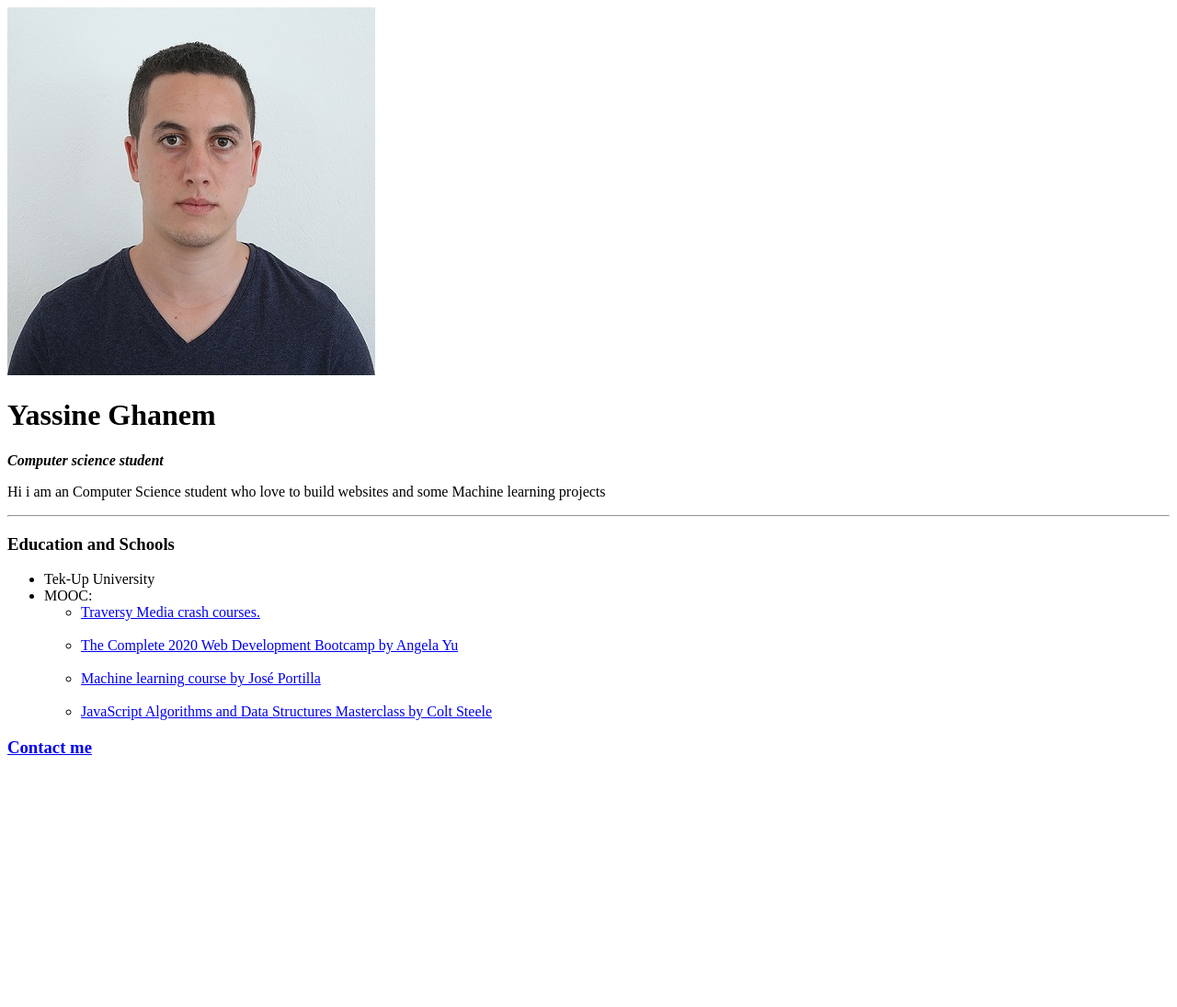
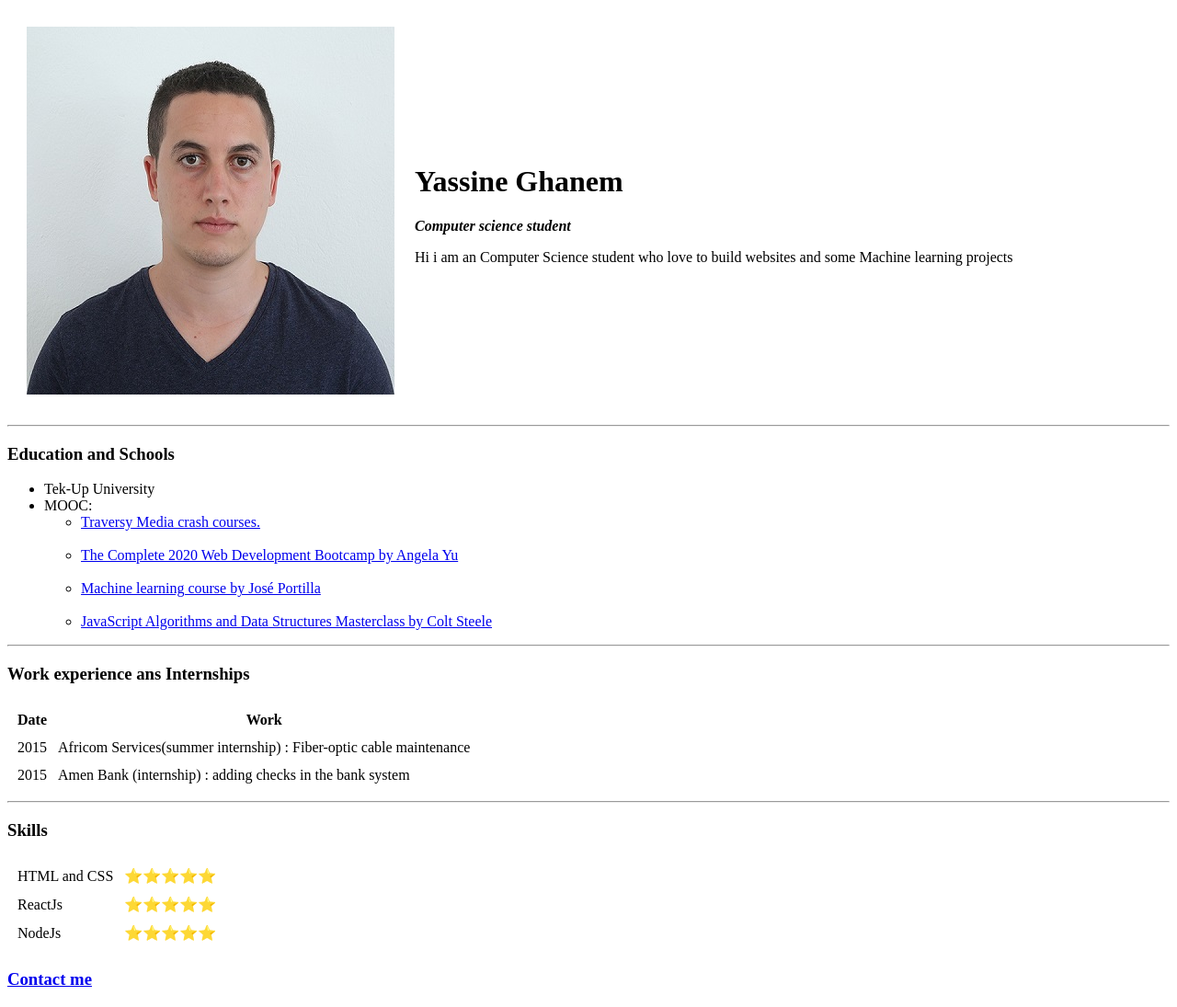
Before and after one commit to GhanemYassine/Portfolio, a plain HTML site: page HTML - PERSONAL SITE/index.html in a window 1280 px wide. Shown: the whole page at 92% size. Before the commit the page ends 843 px from the top, so only its background shows below. Drawn offline with Linux system fonts and the light colour scheme.

Commit message:
structring with tables

```diff
--- a/HTML - PERSONAL SITE/index.html
+++ b/HTML - PERSONAL SITE/index.html
@@ -8,7 +8,12 @@
 </head>
 
 <body>
+  <table cellspacing="20">
+    <tr>
+      <td>
         <img src="./YassineGHANEM4.jpg" alt="Yassine Ghanem picture" />
+      </td>
+      <td>
         <h1>Yassine Ghanem</h1>
         <p>
           <strong><em>Computer science student</em></strong>
@@ -16,6 +21,9 @@
         <p>
           Hi i am an Computer Science student who love to build websites and some Machine learning projects
         </p>
+      </td>
+    </tr>
+  </table>
   <hr />
   <h3>Education and Schools</h3>
   <p>
@@ -57,7 +65,41 @@
     </li>
   </ul>
   </p>
-<h3><a href="contact.html">Contact me</a></h3>
+  <hr />
+  <h3>Work experience ans Internships</h3>
+  <table cellspacing="10">
+    <tr>
+      <th>Date</th>
+      <th>Work</th>
+    </tr>
+    <tr>
+      <td>2015</td>
+      <td>Africom Services(summer internship) : Fiber-optic cable maintenance</td>
+    </tr>
+    <tr>
+      <td>2015</td>
+      <td>Amen Bank (internship) : adding checks in the bank system</td>
+    </tr>
+  </table>
+  <hr />
+  <h3>Skills</h3>
+
+        <table cellspacing="10">
+          <tr>
+            <td>HTML and CSS</td>
+            <td>⭐⭐⭐⭐⭐</td>
+          </tr>
+          <tr>
+            <td>ReactJs</td>
+            <td>⭐⭐⭐⭐⭐</td>
+          </tr>
+          <tr>
+            <td>NodeJs</td>
+            <td>⭐⭐⭐⭐⭐</td>
+          </tr>
+        </table>
+      </td>
+  <h3><a href="contact.html" target="_blank">Contact me</a></h3>
 </body>
 
 </html>
```
Also changed, not shown: HTML - PERSONAL SITE/contact.html (+5 -5 lines). Lines whose indentation alone changed are shown as unchanged.
